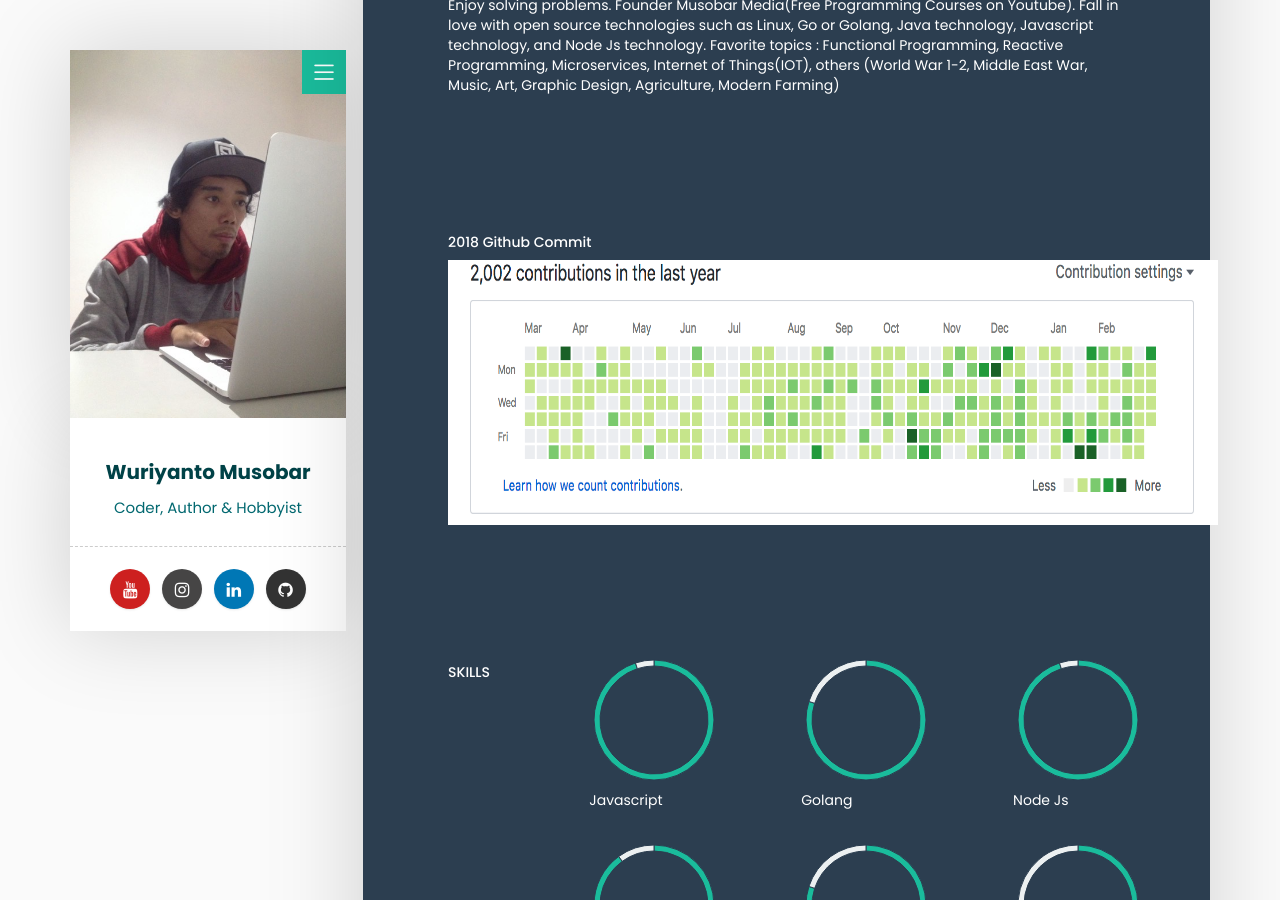
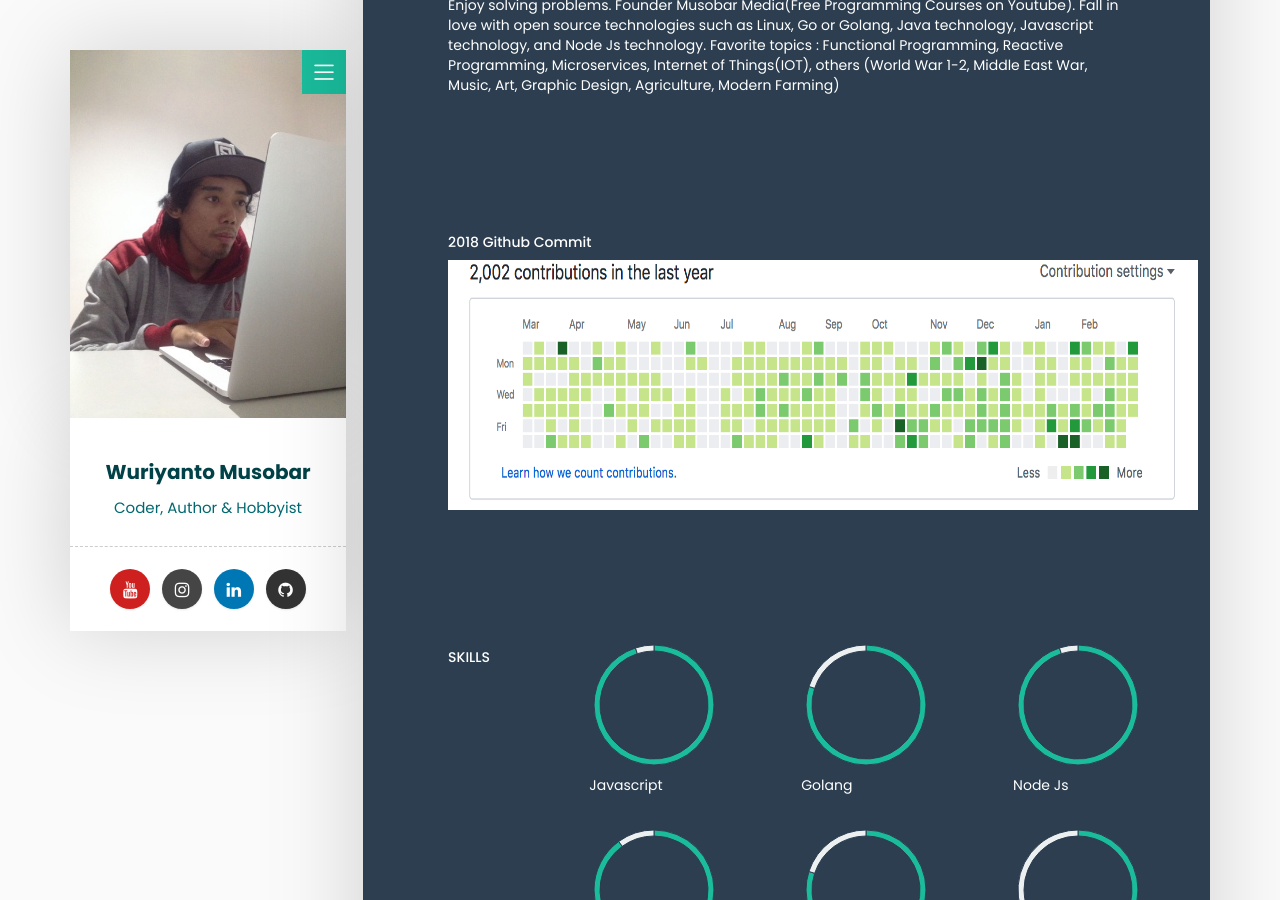
Before and after one commit to wuriyanto48/wuriyanto48.github.io, a Jekyll site: the page built from about/index.html, in a window 1280 px wide and 900 px high, scrolled down 319 px. Built offline with Jekyll 4.4.1, drawn with Linux system fonts in a browser that asks for light colours; nearby versions of some CDN libraries; comment, search, counter and statistics services are not loaded.

Commit message:
update about

```diff
--- a/about/index.html
+++ b/about/index.html
@@ -15,7 +15,7 @@ title_header: About Me
 	<div class="col-lg-10 col-lg-offset-1">
 		<h5>2018 Github Commit</h5>
 		<p>
-			<img src="/assets/img/posts/github-2018.png" alt="Wuriyanto" width="770" height="265"/>
+			<img src="/assets/img/posts/github-2018.png" alt="Wuriyanto" width="750" height="250"/>
 		</p>
 	</div><!-- /colg-lg-6 -->
 </div><!-- /row -->
```
